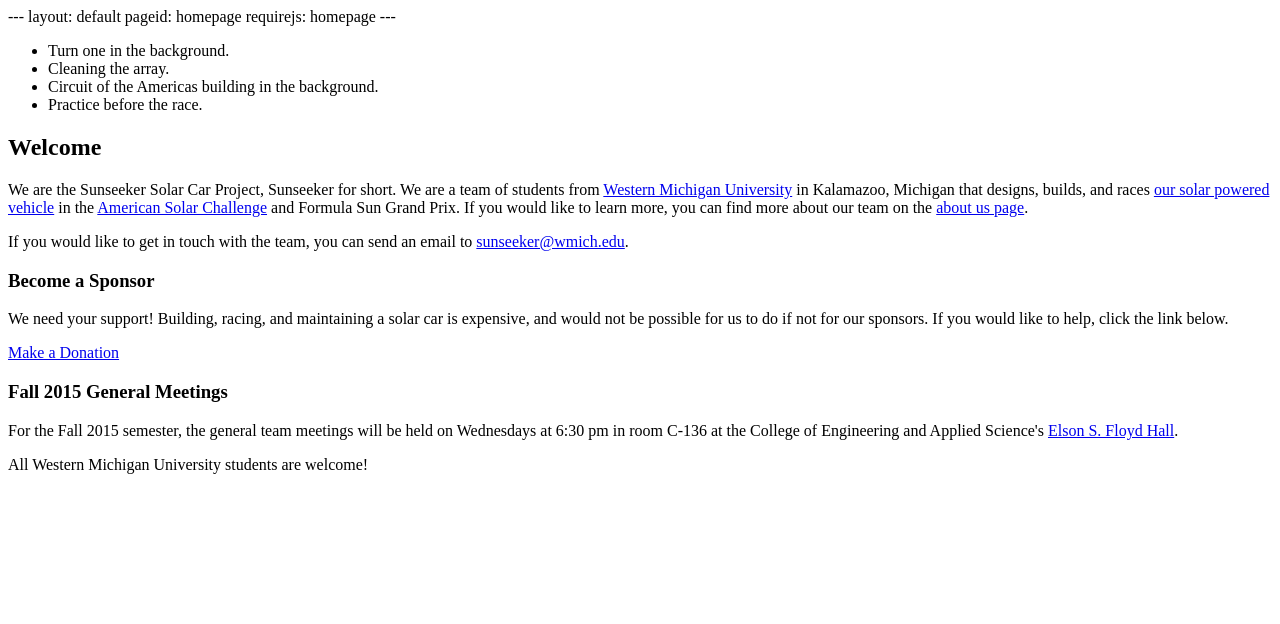
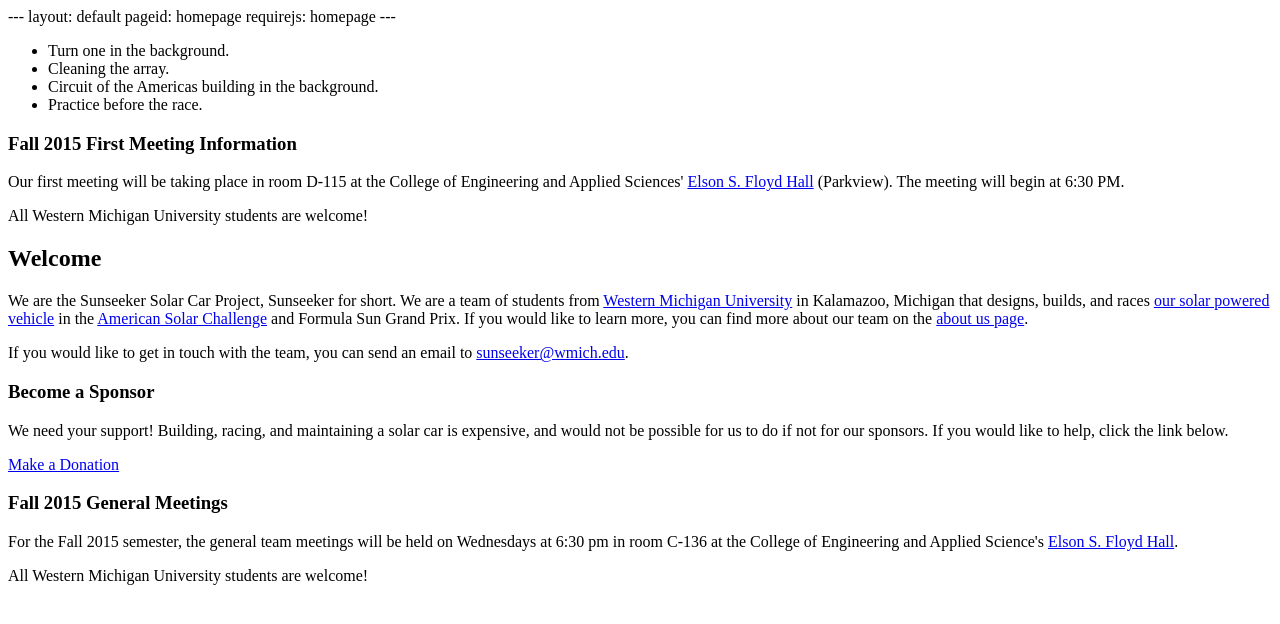
Before and after one commit to SunseekerSolarCarProject/team-website, a PHP site: page / in a window 1280 px wide. Shown: the top 624 px of the page. Run offline with PHP 8.4, Linux system fonts and the light colour scheme.

Commit message:
Updated some pages
- Added Bryan's linkedin profile link
- Added first meeting information to homepage

```diff
--- a/_data/members.yml
+++ b/_data/members.yml
@@ -22,6 +22,7 @@
 - name: Bryan Harris
   position: Business Lead
   picture: bryan_harris.jpg
+  linkedin: https://www.linkedin.com/pub/bryan-harris/5b/59/151
 
 - name: Alec Carpenter
   position: Webmaster
--- a/index.html
+++ b/index.html
@@ -11,6 +11,15 @@ requirejs: homepage
     <li class="slide">Circuit of the Americas building in the background.
     <li class="slide">Practice before the race.
   </ul>
+</div>
+<div class="wrapper block">
+    <div class="box">
+        <div class="message message--notice">
+            <h3>Fall 2015 First Meeting Information</h3>
+            <p>Our first meeting will be taking place in room D-115 at the College of Engineering and Applied Sciences' <a href="http://www.wmich.edu/maps/?home=engineering&amp;bldg=214&amp;layer=parking" target="_blank">Elson S. Floyd Hall</a> (Parkview). The meeting will begin at 6:30 PM.</p>
+            <p>All Western Michigan University students are welcome!</p>
+        </div>
+    </div>
 </div>
 <div class="wrapper block">
     <h2>Welcome</h2>
```
Also changed, not shown: _sass/_base.scss (+12 -0 lines).
